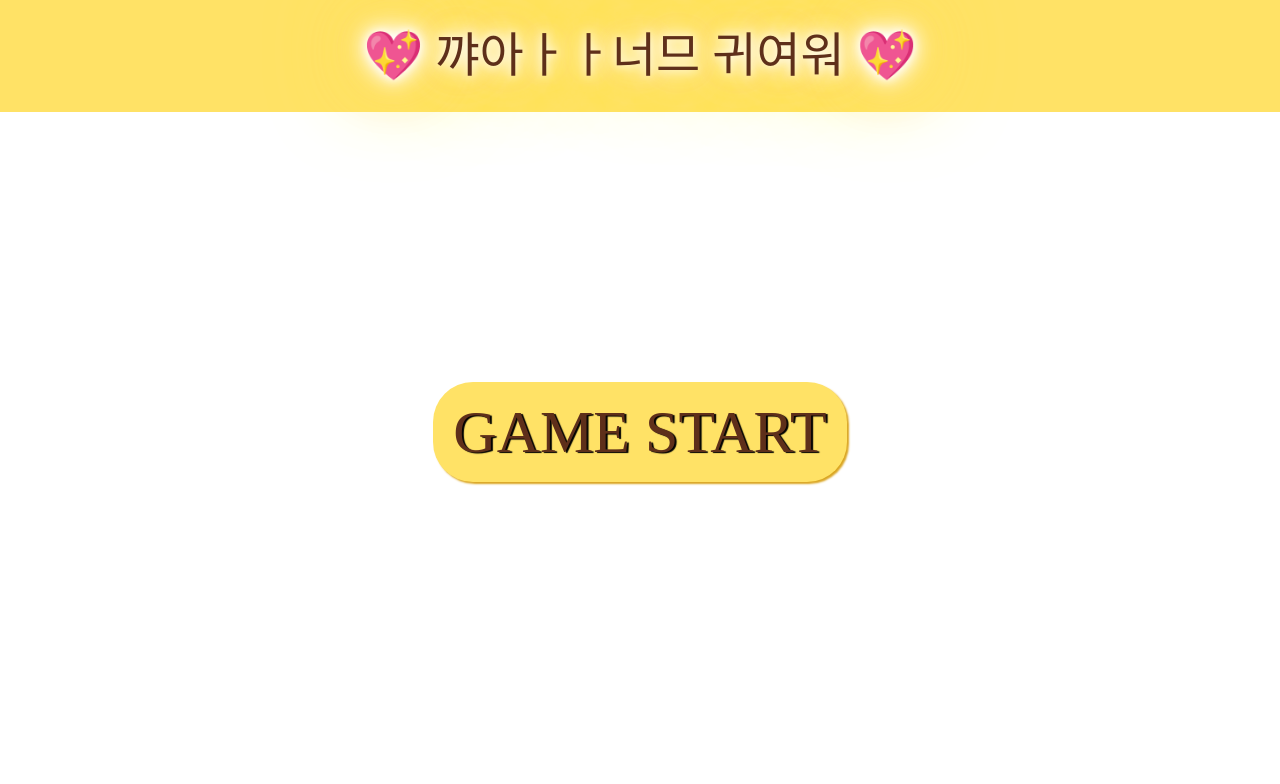
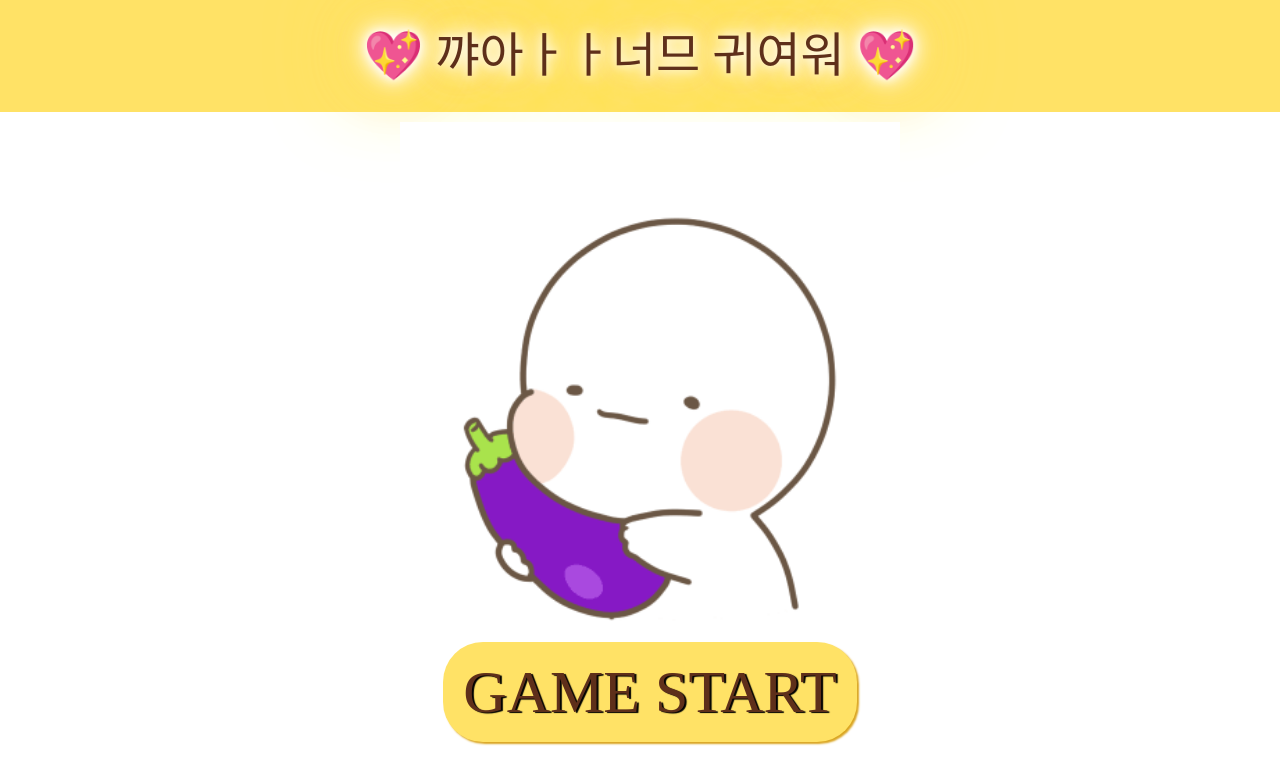
Before and after one commit to THE-SOPT-WEB/hongSeoHee, a React (Create React App) app in the folder week3/: page / in a window 1280 px wide. Shown: the top 784 px of the page. Built offline with nearby package versions, Linux system fonts and the light colour scheme; a web font is replaced by a local one.

Commit message:
feat : ✨ 메인 페이지 구현 완료

```diff
--- a/week3/src/components/IntroContent.jsx
+++ b/week3/src/components/IntroContent.jsx
@@ -1,15 +1,17 @@
 import React from "react";
 import { useNavigate } from "react-router";
 import styledComponents from "../styles/Content-style";
-const { ContentWrapper, GameButton } = styledComponents;
+import mainImageUrl from "../assets/images/메인옴팡이.gif";
+const { IntroWrapper, ContentImg, GameButton } = styledComponents;
 
 const IntroContent = () => {
   const navigate = useNavigate();
   const handleClick = () => navigate("/worldCup");
   return (
-    <ContentWrapper>
+    <IntroWrapper>
+      <ContentImg imgUrl={mainImageUrl} />
       <GameButton onClick={handleClick}>GAME START</GameButton>
-    </ContentWrapper>
+    </IntroWrapper>
   );
 };
 
```
